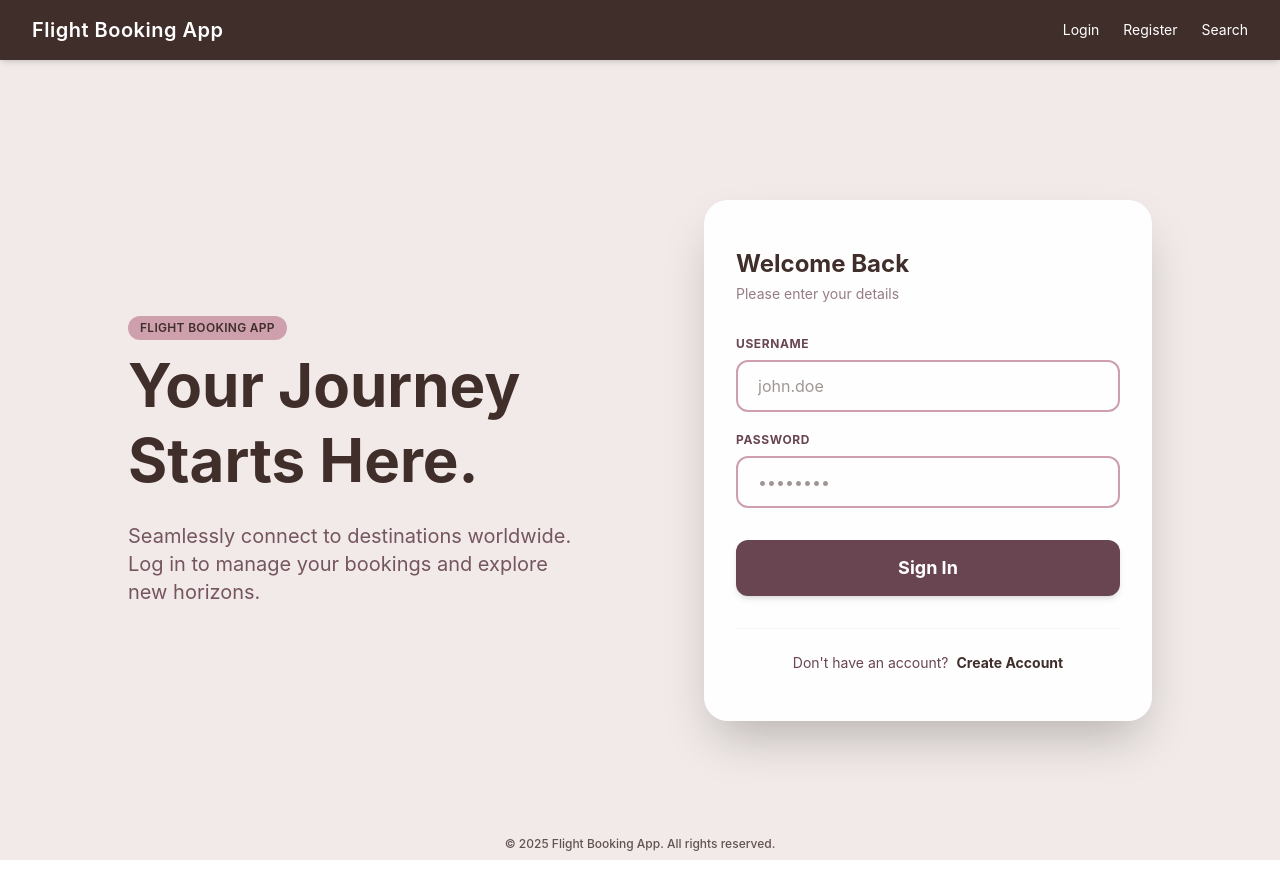
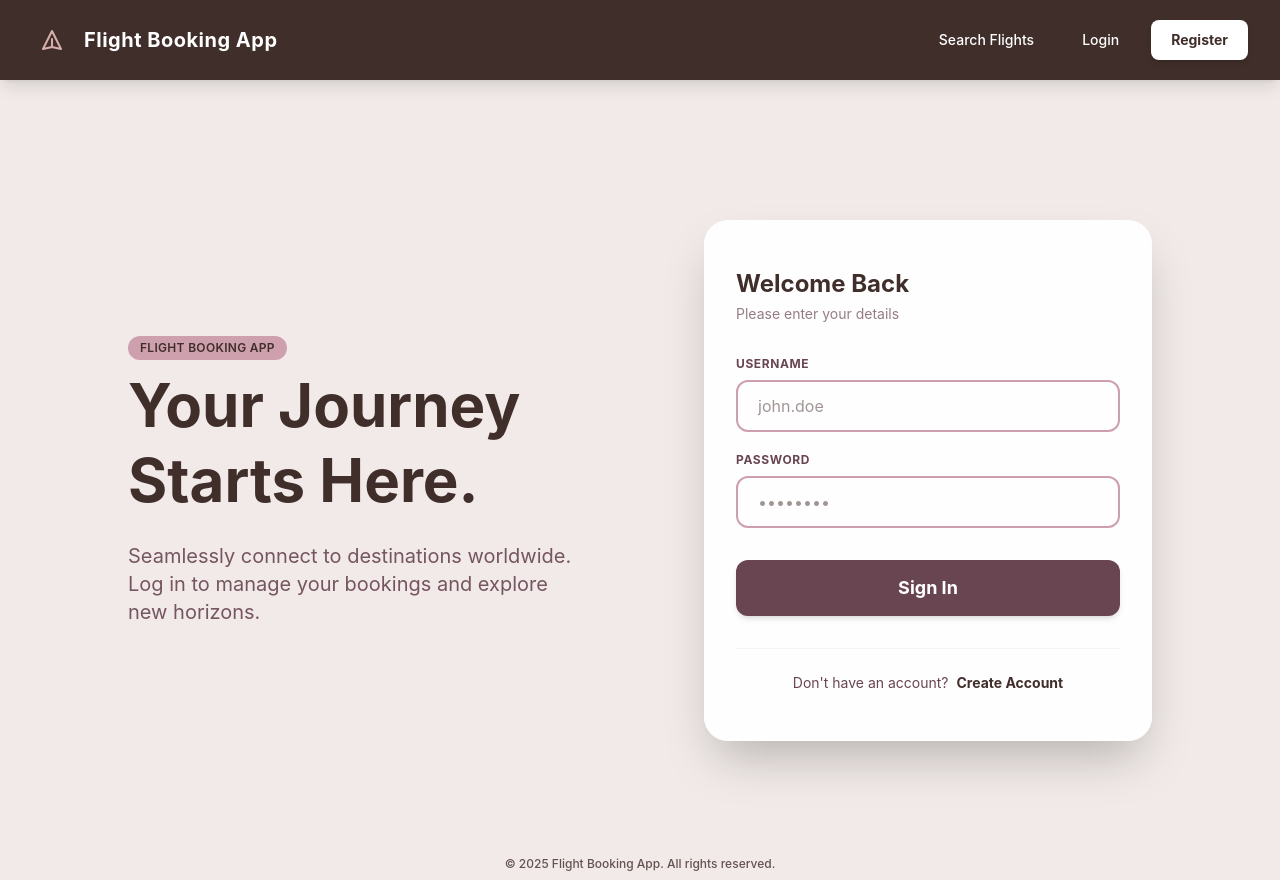
Before and after one commit to NaynaBisht/FlightBooking_Microservices_App, an Angular app in the folder frontend/flight-booking-ui/: page /login in a window 1280 px wide. Built offline with nearby package versions, Linux system fonts and the light colour scheme.

Commit message:
update Design - navbar

```diff
--- a/frontend/flight-booking-ui/src/app/layout/navbar/navbar.html
+++ b/frontend/flight-booking-ui/src/app/layout/navbar/navbar.html
@@ -1,37 +1,67 @@
 <nav
-  class="w-full flex items-center justify-between px-8 py-4 shadow-md"
+  class="w-full shadow-lg relative z-50"
   style="background-color:#402E2A;"
 >
-  <div class="text-white text-xl font-semibold tracking-wide">
-    Flight Booking App
+  <div class="max-w-7xl mx-auto px-6 lg:px-8">
+    <div class="flex items-center justify-between h-20">
+
+      <a
+        routerLink="/"
+        class="flex items-center gap-3 group focus:outline-none"
+      >
+        <div
+          class="p-2 rounded-full transition-colors duration-300 group-hover:bg-white/10"
+        >
+          <svg
+            xmlns="http://www.w3.org/2000/svg"
+            class="h-6 w-6 transition-transform duration-300 group-hover:-rotate-45"
+            style="color:#D5B0AC;"
+            fill="none"
+            viewBox="0 0 24 24"
+            stroke="currentColor"
+          >
+            <path stroke-linecap="round" stroke-linejoin="round" stroke-width="2" d="M12 19l9 2-9-18-9 18 9-2zm0 0v-8" />
+          </svg>
         </div>
 
-  <div class="flex items-center gap-6 text-sm">
+        <span class="text-white text-xl font-bold tracking-wide">
+          Flight Booking App
+        </span>
+      </a>
+
+      <div class="hidden md:flex items-center gap-4">
+
+        <a
+          routerLink="/flights"
+          class="px-4 py-2 rounded-lg text-sm font-medium text-white transition-all duration-300 hover:bg-white/10"
+        >
+          Search Flights
+        </a>
+
         <a
           routerLink="/login"
-      class="text-white transition duration-300"
-      onmouseover="this.style.color='#D5B0AC'"
-      onmouseout="this.style.color='white'"
+          class="px-4 py-2 rounded-lg text-sm font-medium text-white transition-all duration-300 hover:bg-white/10"
         >
           Login
         </a>
 
         <a
           routerLink="/register"
-      class="text-white transition duration-300"
-      onmouseover="this.style.color='#D5B0AC'"
-      onmouseout="this.style.color='white'"
+          class="px-5 py-2.5 rounded-lg text-sm font-bold shadow-md transition-all duration-300 transform hover:-translate-y-0.5 bg-white text-[#402E2A]"
         >
           Register
         </a>
 
-    <a
-      routerLink="/flights"
-      class="text-white transition duration-300"
-      onmouseover="this.style.color='#D5B0AC'"
-      onmouseout="this.style.color='white'"
-    >
-      Search
-    </a>
+      </div>
+
+      <div class="md:hidden flex items-center">
+        <button class="text-white hover:text-[#D5B0AC] focus:outline-none">
+          <svg class="h-6 w-6" fill="none" viewBox="0 0 24 24" stroke="currentColor">
+            <path stroke-linecap="round" stroke-linejoin="round" stroke-width="2" d="M4 6h16M4 12h16M4 18h16" />
+          </svg>
+        </button>
+      </div>
+
+    </div>
   </div>
 </nav>
```
Lines whose indentation alone changed are shown as unchanged.
